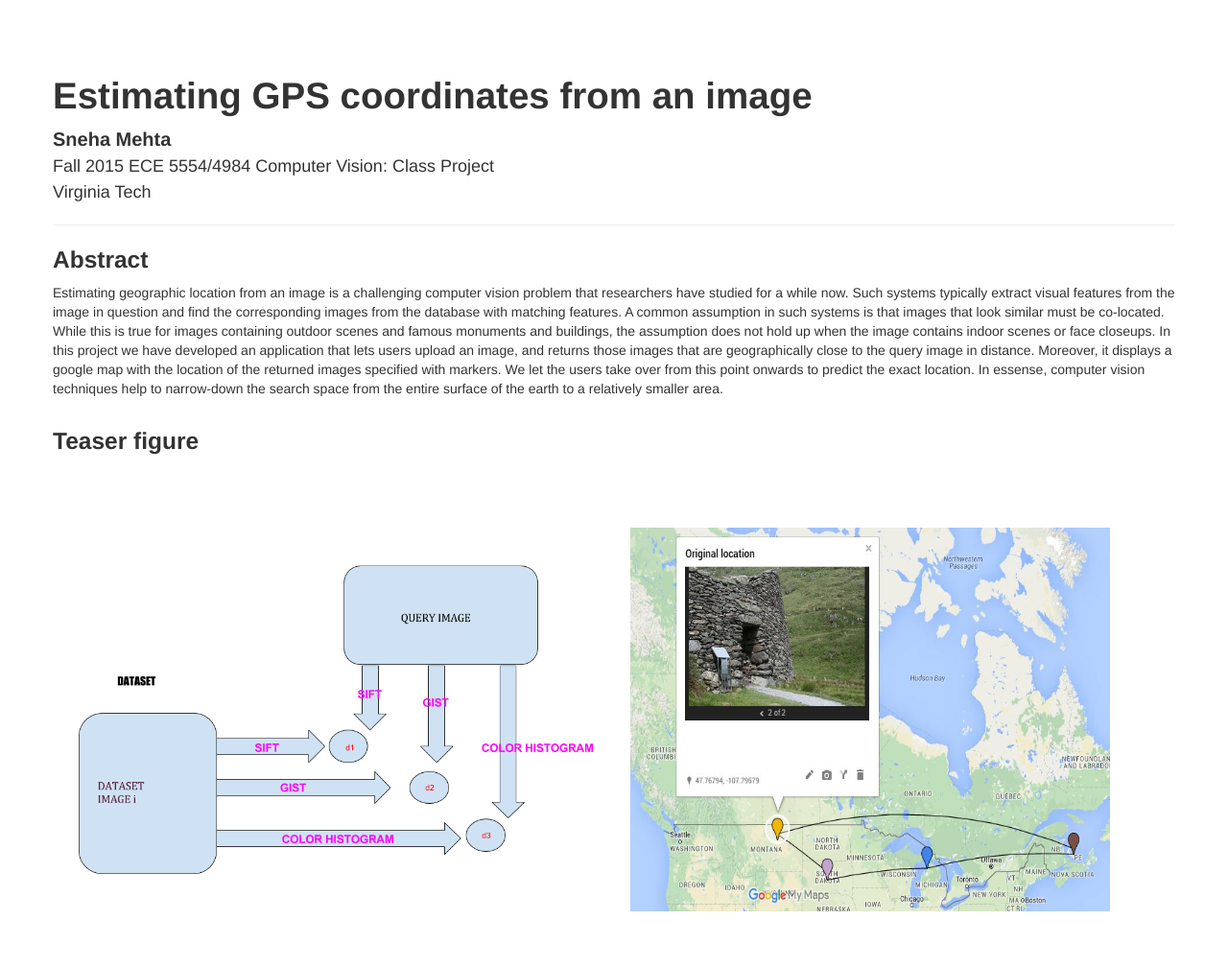
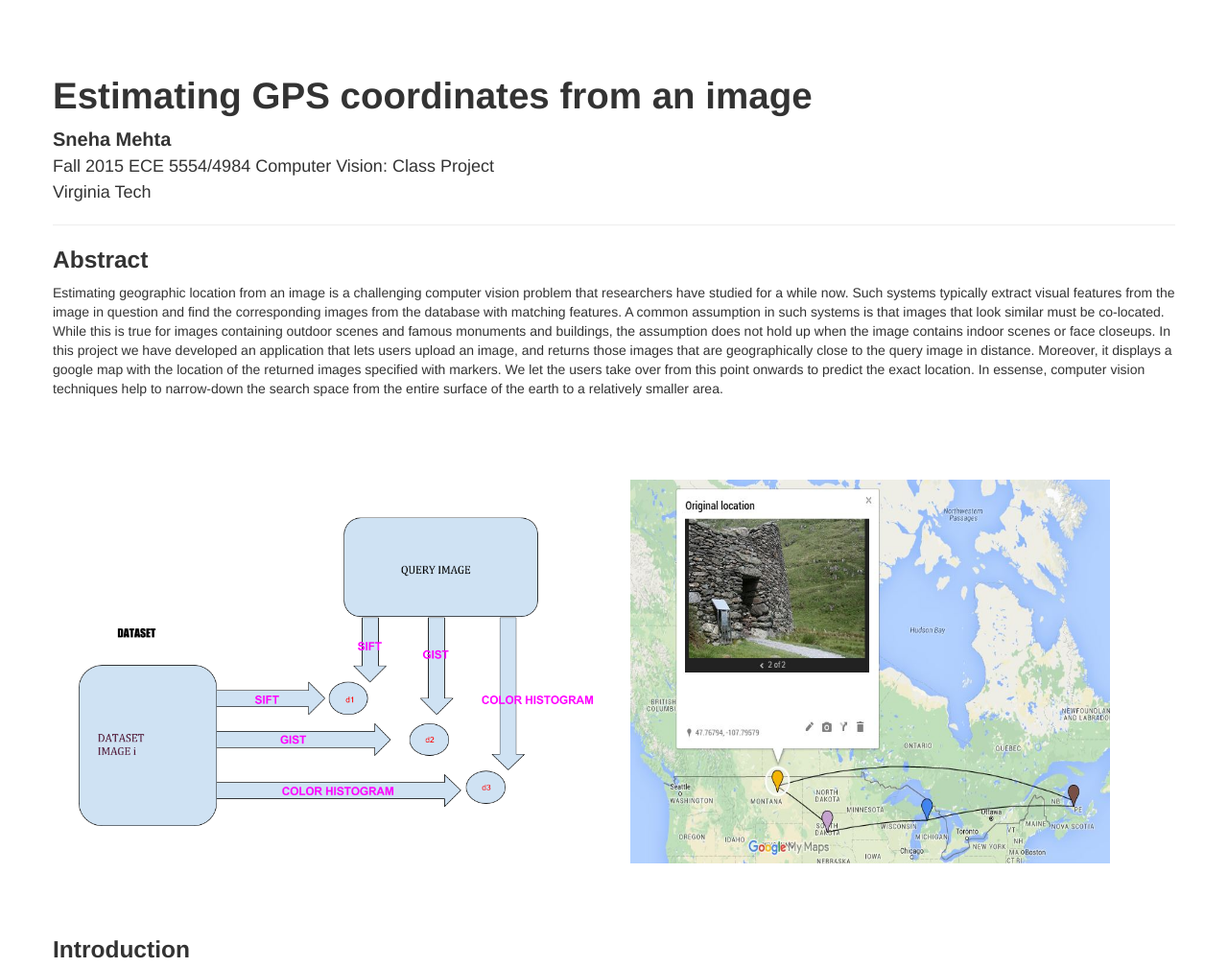
Before and after one commit to sumehta/CV-Class-Project, a plain HTML site: page index.html in a window 1280 px wide. Shown: the top 1008 px of the page at 96% size. Drawn offline with Linux system fonts and the light colour scheme.

Commit message:
Remove teaser figure heading

```diff
--- a/index.html
+++ b/index.html
@@ -46,7 +46,7 @@ images containing outdoor scenes and famous monuments and buildings, the assumpt
 take over from this point onwards to predict the exact location. In essense, computer vision techniques help to narrow-down the search space from the entire surface of the earth to a relatively smaller area.
 <br><br>
 <!-- figure -->
-<h3>Teaser figure</h3>
+<!-- <h3>Teaser figure</h3> -->
 <br><br>
 <!-- Main Illustrative Figure -->
 <div style="text-align: left;">
```
